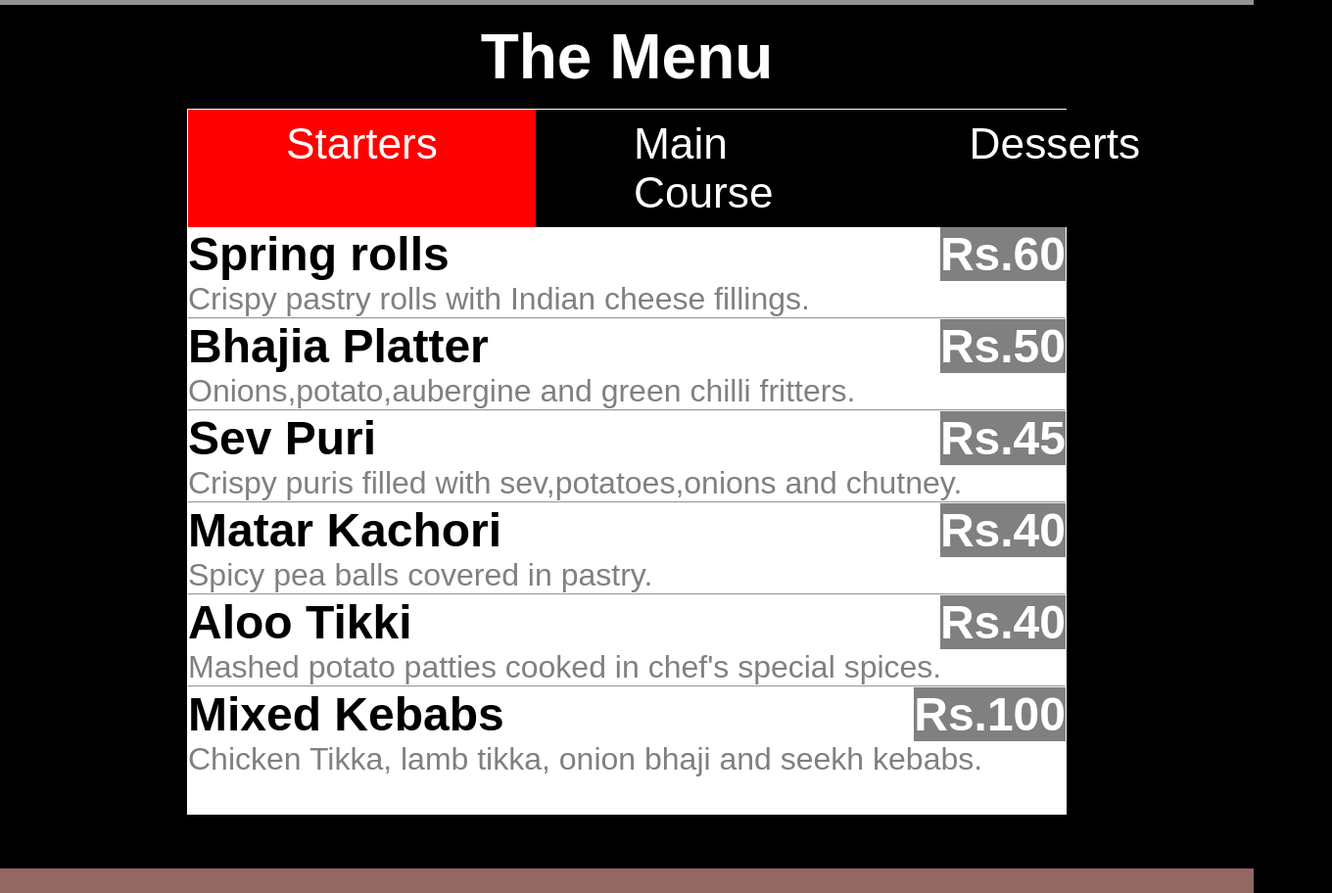
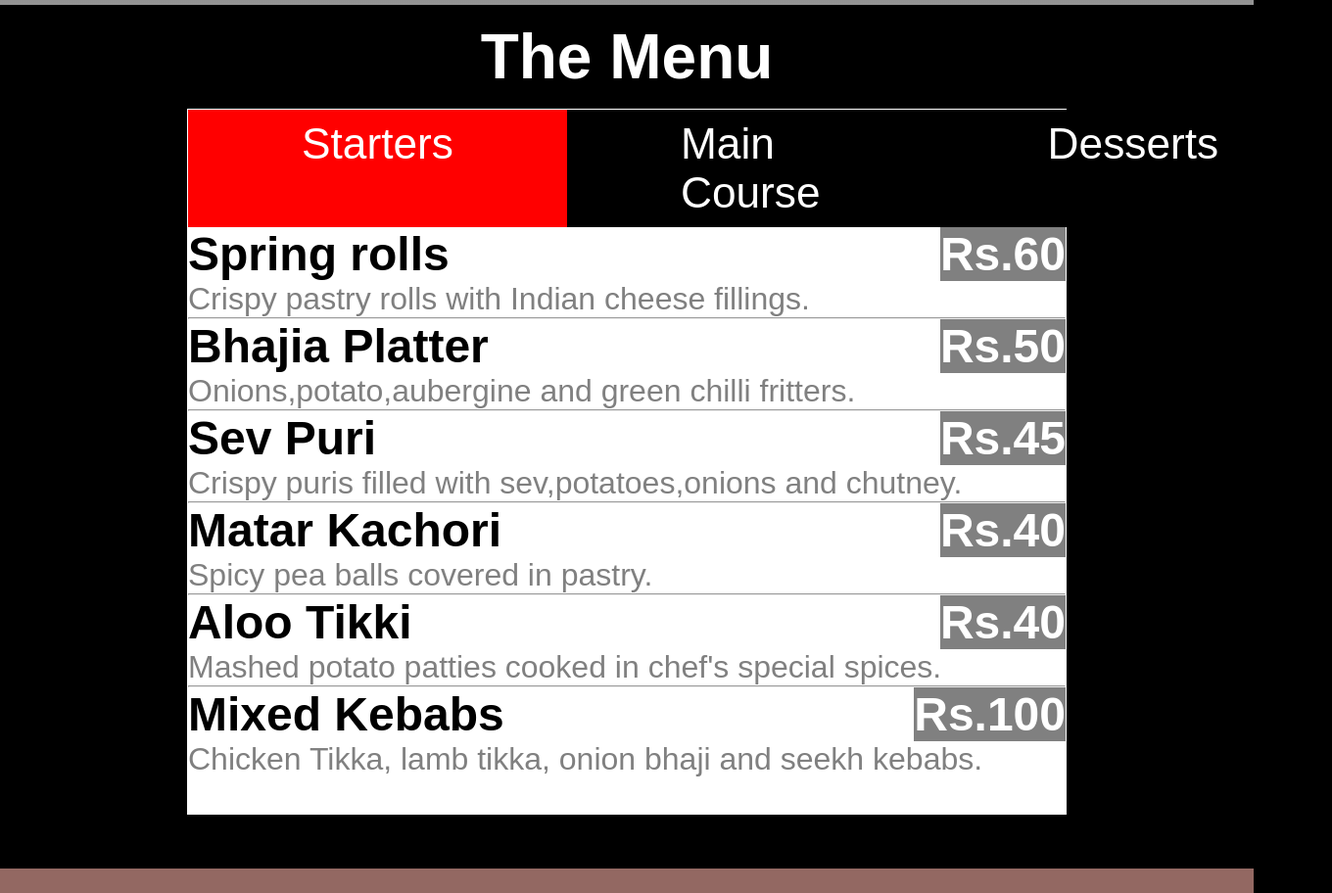
Before and after one commit to githubsiddharth07/Restaurant-Website-Project, a plain HTML site: page index.html in a window 1280 px wide. Shown: the part 795-1707 px from the top of the page at 98% size, 1360 px wide, since content can reach past the window. Drawn offline with Linux system fonts and the light colour scheme; grey boxes are pictures that could not be loaded; a web font is replaced by a local one.

Commit message:
adjustment

```diff
--- a/tmh_style.css
+++ b/tmh_style.css
@@ -108,10 +108,10 @@ body {
   display: flex;
 }
 .mymenu ul li{
-  padding-left: 100px;
+  padding-left: 116px;
   padding-top: 10px;
   padding-bottom: 10px;
-  padding-right: 100px;
+  padding-right: 116px;
   background-color: black;
   color: white;
   text-decoration: none;
```
